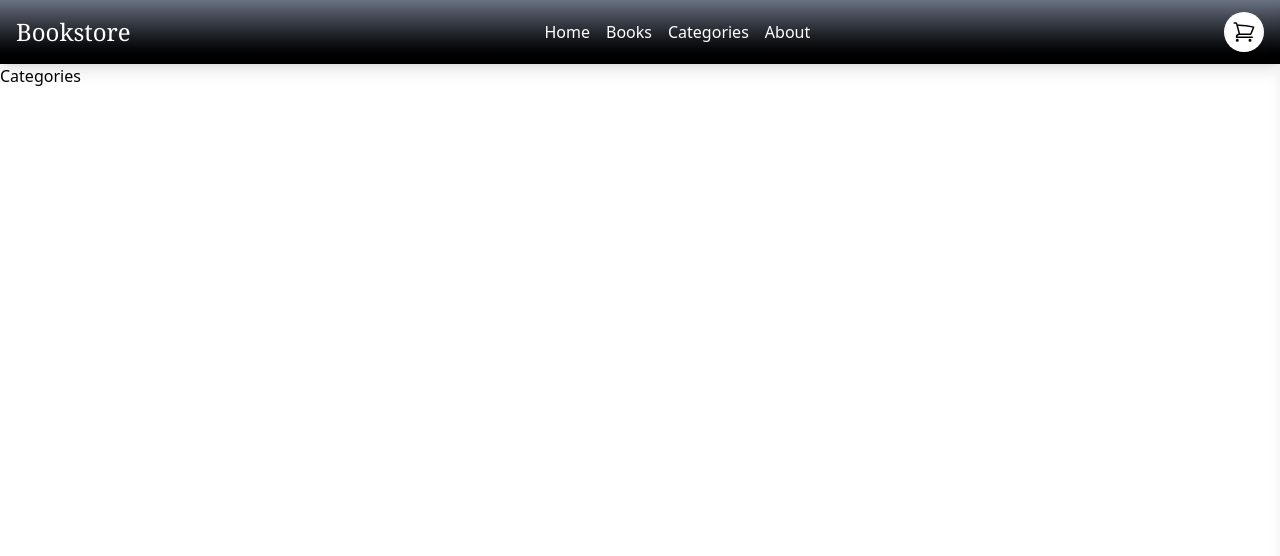
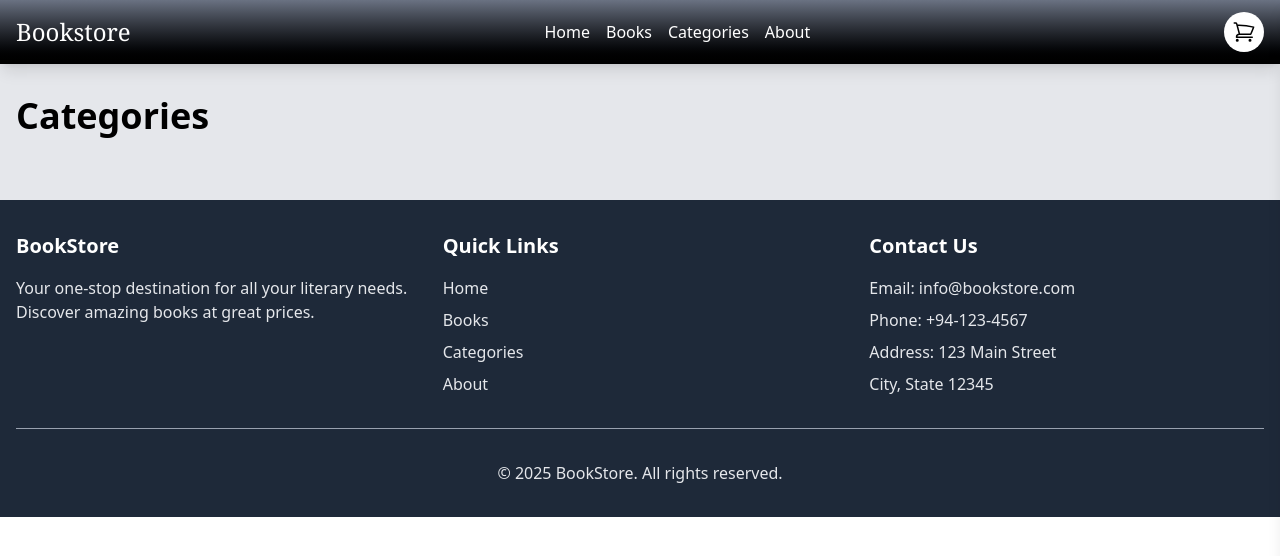
Before and after one commit to chathurasandaruwan/Book-Store-frontend-react, a React (Vite) app: page /categories in a window 1280 px wide. Shown: the top 556 px of the page. Built offline with nearby package versions, Linux system fonts and the light colour scheme.

Commit message:
set header and background colour in Categories.tsx page

```diff
--- a/src/pages/Categories.tsx
+++ b/src/pages/Categories.tsx
@@ -1,5 +1,12 @@
+import Footer from "../components/Footer.tsx";
+
 export function Categories() {
     return (
-        <>Categories</>
+        <section className='bg-gray-200'>
+            <div className="container mx-auto px-4 py-8">
+                <h1 className="text-4xl font-bold mb-8">Categories</h1>
+            </div>
+            <Footer/>
+        </section>
     );
 }
```
